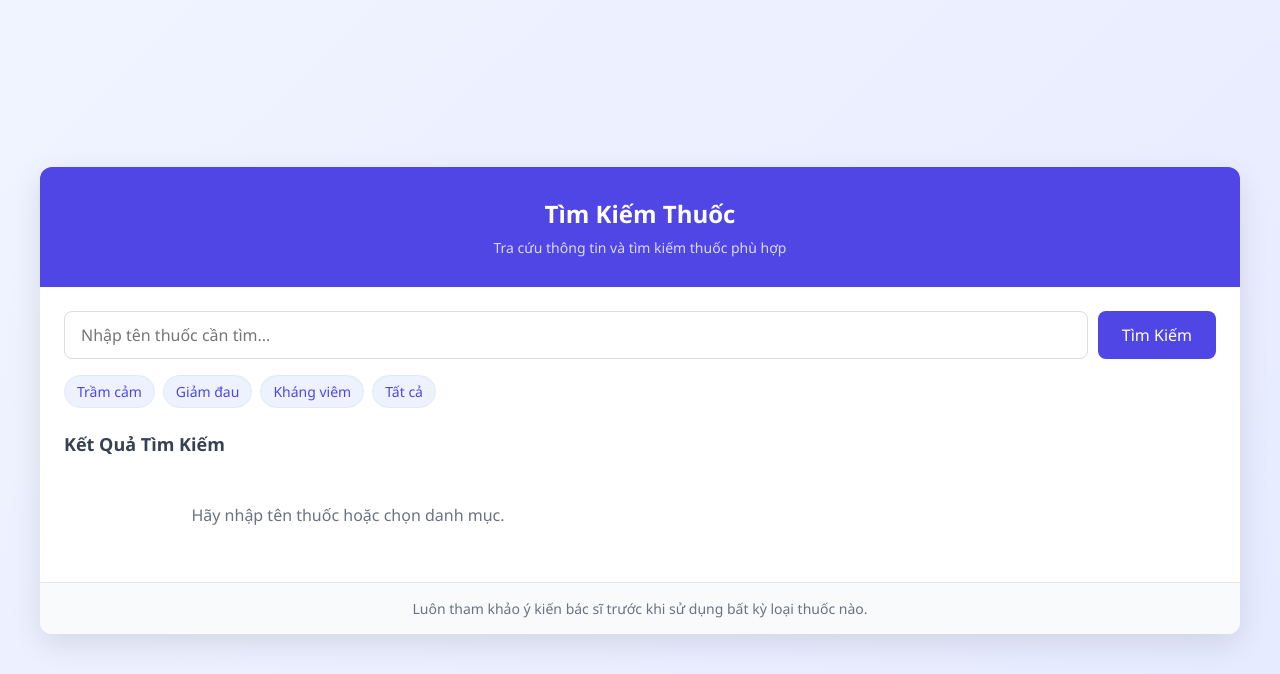
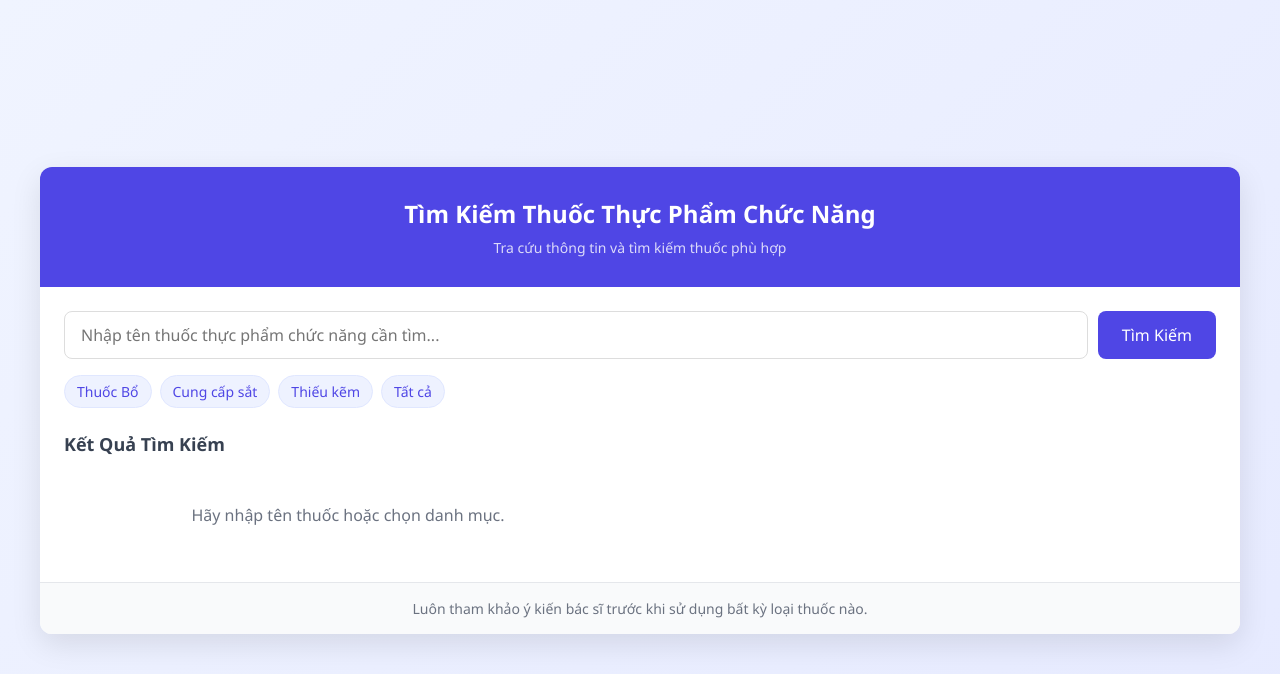
Before and after one commit to tuananh632003/Medicent, a FastAPI app: page / in a window 1280 px wide. Shown: the top 674 px of the page. Run offline with FastAPI, Linux system fonts and the light colour scheme; parts of the project's set-up code (start-up, migrations or seed data) failed here and were passed over.

Commit message:
sua data

```diff
--- a/templates/chat.html
+++ b/templates/chat.html
@@ -295,7 +295,7 @@
 <body>
     <div class="container">
         <div class="header">
-            <h1>Tìm Kiếm Thuốc</h1>
+            <h1>Tìm Kiếm Thuốc Thực Phẩm Chức Năng</h1>
             <p>Tra cứu thông tin và tìm kiếm thuốc phù hợp</p>
         </div>
 
@@ -305,14 +305,14 @@
                     type="text"
                     id="searchInput"
                     class="search-input"
-                    placeholder="Nhập tên thuốc cần tìm..."
+                    placeholder="Nhập tên thuốc thực phẩm chức năng cần tìm..."
                 />
                 <button type="submit" class="search-button">Tìm Kiếm</button>
             </form>
             <div class="labels-container" id="labelsContainer">
-                <div class="label-tag" data-category="Trầm cảm">Trầm cảm</div>
-                <div class="label-tag" data-category="Giảm đau">Giảm đau</div>
-                <div class="label-tag" data-category="Kháng viêm">Kháng viêm</div>
+                <div class="label-tag" data-category="Thuốc bổ">Thuốc Bổ </div>
+                <div class="label-tag" data-category="Cung cấp sắt">Cung cấp sắt</div>
+                <div class="label-tag" data-category="Thiếu kẽm">Thiếu kẽm</div>
                 <div class="label-tag" data-category="Tất cả">Tất cả</div>
             </div>
         </div>
```
